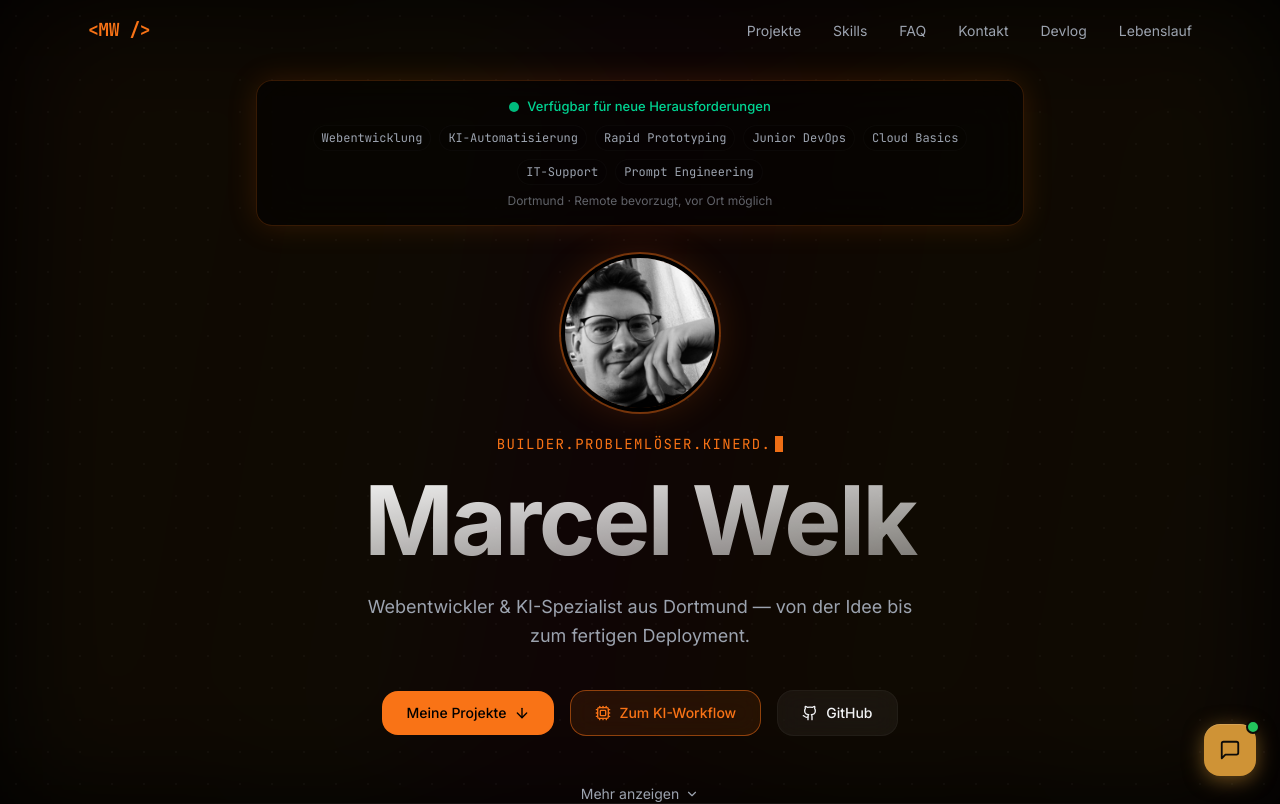
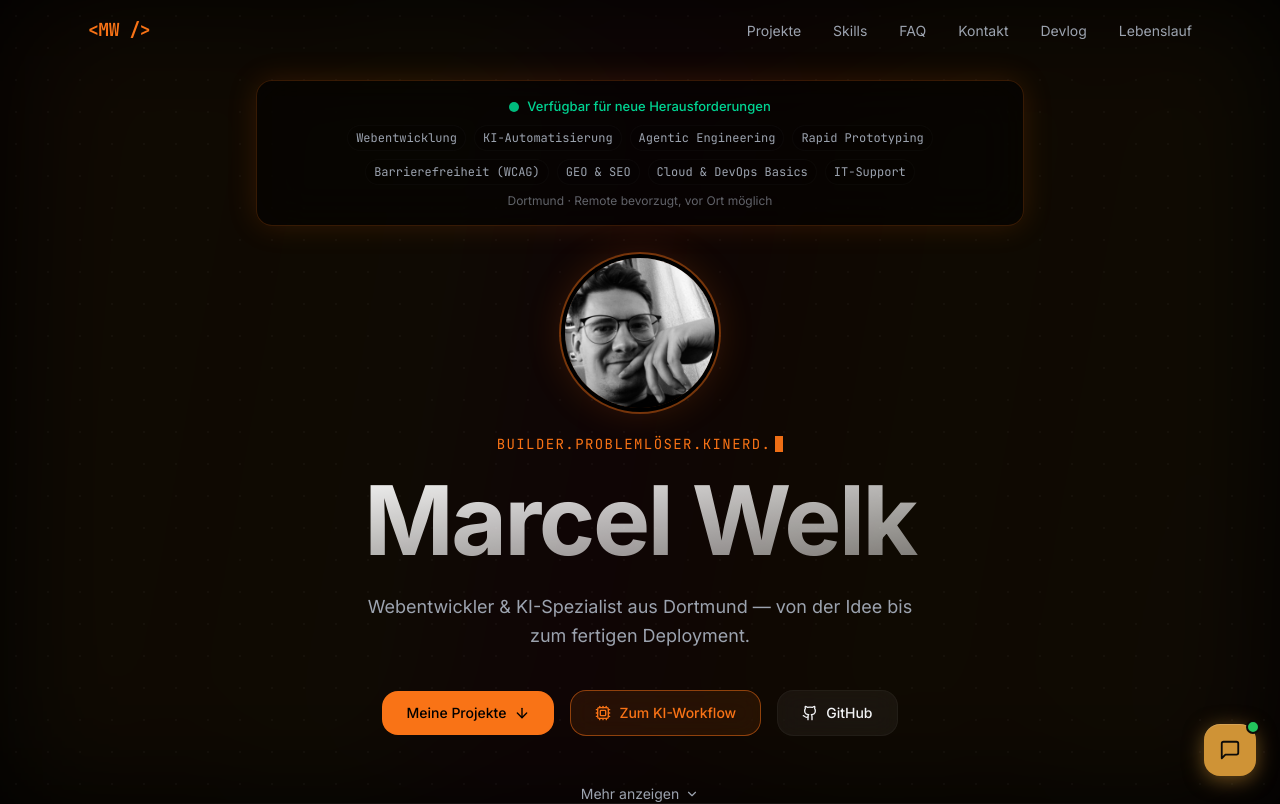
Before and after one commit to celtechstarter/portfolio, a Next.js app: page / in a window 1280 px wide. Shown: the top 804 px of the page. Built offline with nearby package versions, Linux system fonts and the light colour scheme.

Commit message:
Banner-Tags an echtes Profil angepasst

```diff
--- a/components/hero.tsx
+++ b/components/hero.tsx
@@ -78,7 +78,7 @@ export function Hero() {
               <span className="text-[13px] font-medium text-emerald-400">Verfügbar für neue Herausforderungen</span>
             </div>
             <div className="flex flex-wrap justify-center gap-2">
-              {['Webentwicklung', 'KI-Automatisierung', 'Rapid Prototyping', 'Junior DevOps', 'Cloud Basics', 'IT-Support', 'Prompt Engineering'].map((tag) => (
+              {['Webentwicklung', 'KI-Automatisierung', 'Agentic Engineering', 'Rapid Prototyping', 'Barrierefreiheit (WCAG)', 'GEO & SEO', 'Cloud & DevOps Basics', 'IT-Support'].map((tag) => (
                 <span
                   key={tag}
                   className="rounded-md border border-border/30 bg-black/20 px-2 py-1 font-mono text-xs text-muted-foreground transition-all duration-300 hover:border-primary/50 hover:bg-primary/5 hover:text-primary"
```
